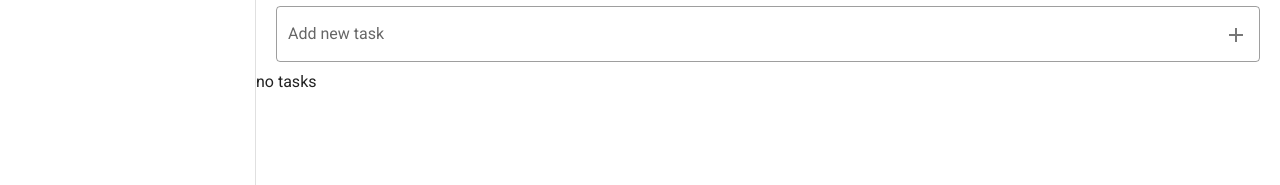
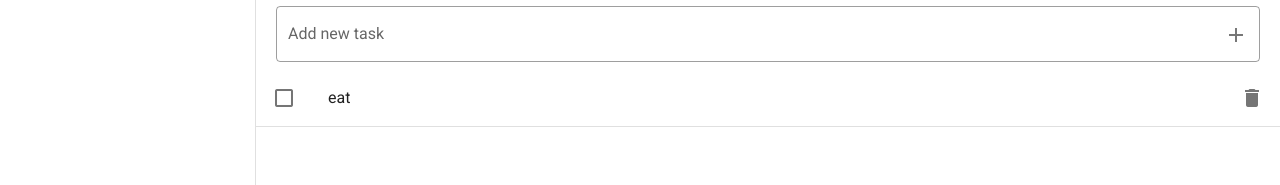
Before and after one commit to ananthuk7/vuetify-todo, a Vue app: page /#/ in a window 1280 px wide. Shown: the part 154-339 px from the top of the page. Built offline with nearby package versions, Linux system fonts and the light colour scheme.

Commit message:
tudo view breaks up into components

```diff
--- /dev/null
+++ b/src/components/tasks/EmptyTask.vue
@@ -0,0 +1,11 @@
+<template>
+  <div>
+        no tasks
+    </div>
+</template>
+
+<script>
+export default {
+
+}
+</script>
--- /dev/null
+++ b/src/components/tasks/TaskField.vue
@@ -0,0 +1,30 @@
+<template>
+<div class="pa-5 pb-2">
+    <v-text-field
+      outlined
+      clearable
+      label="Add new task"
+      hide-details
+      append-icon="mdi-plus"
+      @click:append="addTask()"
+      @keydown.enter="addTask()"
+      v-model="newTaskTitle"></v-text-field>
+</div>
+</template>
+
+<script>
+export default {
+    name: "task-field",
+    data() {
+        return {
+            newTaskTitle: "",
+        };
+    },
+    methods: {
+        addTask() {
+            this.$store.commit('addNewTask', this.newTaskTitle),
+                this.newTaskTitle = ''
+        },
+    },
+}
+</script>
--- /dev/null
+++ b/src/components/tasks/TaskList.vue
@@ -0,0 +1,24 @@
+<template>
+<v-list flat class="pt-0">
+    <div v-for="(task, index) in $store.state.tasks" :key="index" :class="{ 'green accent-2': task.done }">
+        <v-list-item @click="$store.commit('setActive', task.id)">
+            <template v-slot:default>
+                <v-list-item-action>
+                    <v-checkbox :input-value="task.done"></v-checkbox>
+                </v-list-item-action>
+                <v-list-item-content>
+                    <v-list-item-title :class="{ 'text-decoration-line-through': task.done }">{{ task.title }}</v-list-item-title>
+                </v-list-item-content>
+                <v-list-item-icon @click.stop="$store.commit('deleteTask', task.id)">
+                    <v-icon>mdi-delete</v-icon>
+                </v-list-item-icon>
+            </template>
+        </v-list-item>
+        <v-divider></v-divider>
+    </div>
+</v-list>
+</template>
+
+<script>
+export default {};
+</script>
--- a/src/store/index.js
+++ b/src/store/index.js
@@ -5,12 +5,39 @@ Vue.use(Vuex)
 
 export default new Vuex.Store({
   state: {
+    tasks: [
+      {
+        id: 1,
+        title: "eat",
+        done: false,
+      }
+    ],
   },
   getters: {
   },
   mutations: {
+    addNewTask(state, newTaskTitle) {
+      console.log(newTaskTitle)
+      if (newTaskTitle) {
+        let newTitle = {
+          id: Date.now(),
+          title: newTaskTitle,
+          done: false,
+        };
+        state.tasks.push(newTitle);
+      }
+      console.log(state.tasks)
+    },
+    setActive(state,taskId) {
+      var task = state.tasks.filter((task) => task.id == taskId)[0];
+      task.done = !task.done;
+    },
+    deleteTask(state,taskId) {
+      state.tasks = state.tasks.filter((task) => task.id != taskId);
+    },
   },
   actions: {
+
   },
   modules: {
   }
--- a/src/views/TodoView.vue
+++ b/src/views/TodoView.vue
@@ -1,69 +1,19 @@
 <template>
 <div class="pt-3">
-    <div class="pa-5 pb-2" >
-        <v-text-field
-      outlined
-      clearable
-      label="Add new task"
-      hide-details
-      append-icon="mdi-plus"
-      @click:append="addNewTask"
-      @keydown.enter="addNewTask"
-      v-model="newTaskTitle"></v-text-field>
-    </div>
-
-    <v-list flat class="pt-0" v-if="tasks.length">
-        <div v-for="(task, index) in tasks" :key="index" :class="{ 'green accent-2': task.done }">
-            <v-list-item @click="setActive(task.id)">
-                <template v-slot:default>
-                    <v-list-item-action>
-                        <v-checkbox :input-value="task.done"></v-checkbox>
-                    </v-list-item-action>
-                    <v-list-item-content>
-                        <v-list-item-title :class="{ 'text-decoration-line-through': task.done }">{{ task.title }}</v-list-item-title>
-                    </v-list-item-content>
-                    <v-list-item-icon @click.stop="deleteTask(task.id)">
-                        <v-icon>mdi-delete</v-icon>
-                    </v-list-item-icon>
-                </template>
-            </v-list-item>
-            <v-divider></v-divider>
-        </div>
-    </v-list>
-    <div v-else>
-        no tasks
-    </div>
+    <task-field></task-field>
+    <task-list v-if="$store.state.tasks.length"></task-list>
+    <empty-task v-else></empty-task>
 </div>
 </template>
 
 <script>
 export default {
     name: "Home",
-    data() {
-        return {
-            newTaskTitle: "",
-            tasks: [],
-        };
+    components:{
+        'task-field':require('@/components/tasks/TaskField.vue').default,
+        'task-list':require('@/components/tasks/TaskList.vue').default,
+        'empty-task':require('@/components/tasks/EmptyTask.vue').default,
     },
-    methods: {
-        setActive(taskId) {
-            var task = this.tasks.filter((task) => task.id == taskId)[0];
-            task.done = !task.done;
-        },
-        deleteTask(taskId) {
-            this.tasks = this.tasks.filter((task) => task.id != taskId);
-        },
-        addNewTask() {
-            if (this.newTaskTitle) {
-                let newTitle = {
-                    id: Date.now(),
-                    title: this.newTaskTitle,
-                    done: false,
-                };
-                this.tasks.push(newTitle);
-            }
-            this.newTaskTitle = "";
-        },
-    },
+
 };
 </script>
```
Also changed, not shown: src/components/HelloWorld.vue (deleted, +0 -15 lines).
